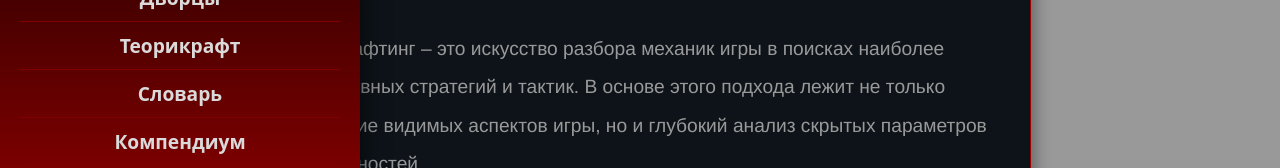
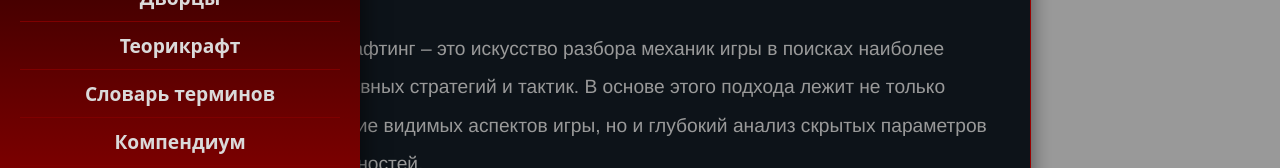
Before and after one commit to methissedrac/Persona-5-Royal-Theorycraft, a plain HTML site: page TheorycraftMainPage.html in a window 1280 px wide. Both pictures are taken after a click on the label 18 px from the left and 38 px from the top of the page. Shown: the part 232-400 px from the top of the page. Drawn offline with Linux system fonts and the light colour scheme.

Commit message:
Update TheorycraftMainPage.html

```diff
--- a/TheorycraftMainPage.html
+++ b/TheorycraftMainPage.html
@@ -71,7 +71,7 @@
         <li><a href="GalleryImageForP5R.html">Галерея</a>
         <li><a href="PalaceMainDoc.html">Дворцы</a>
         <li><a href="TheorycraftMainPage.html">Теорикрафт</a>
-        <li><a href="Vocabular.html">Словарь</a>
+        <li><a href="Vocabular.html">Словарь терминов</a>
         <li><a href="#Compendium">Компендиум</a>
         <li><a href="#Achivment">Достижения</a>
       </ul>
```
